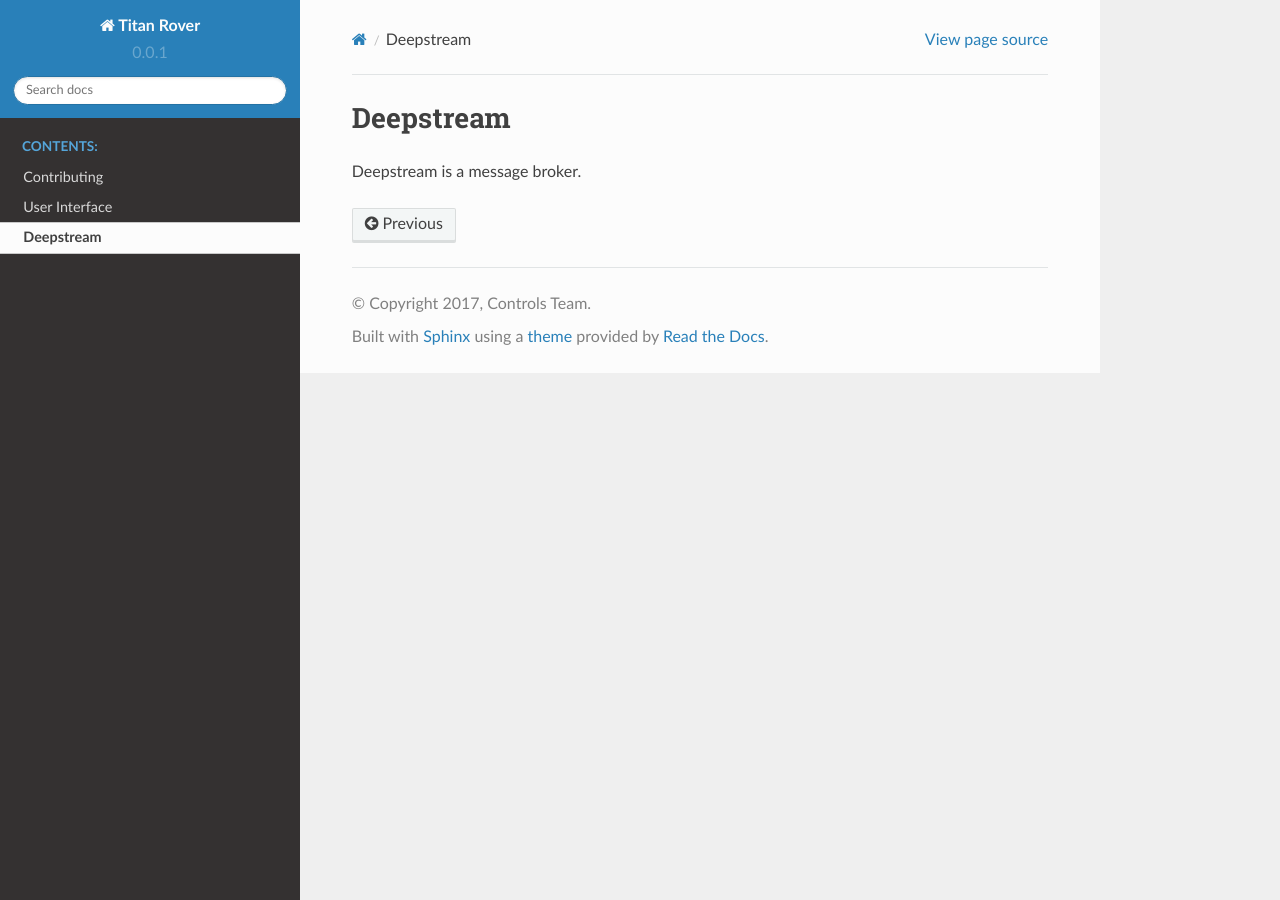
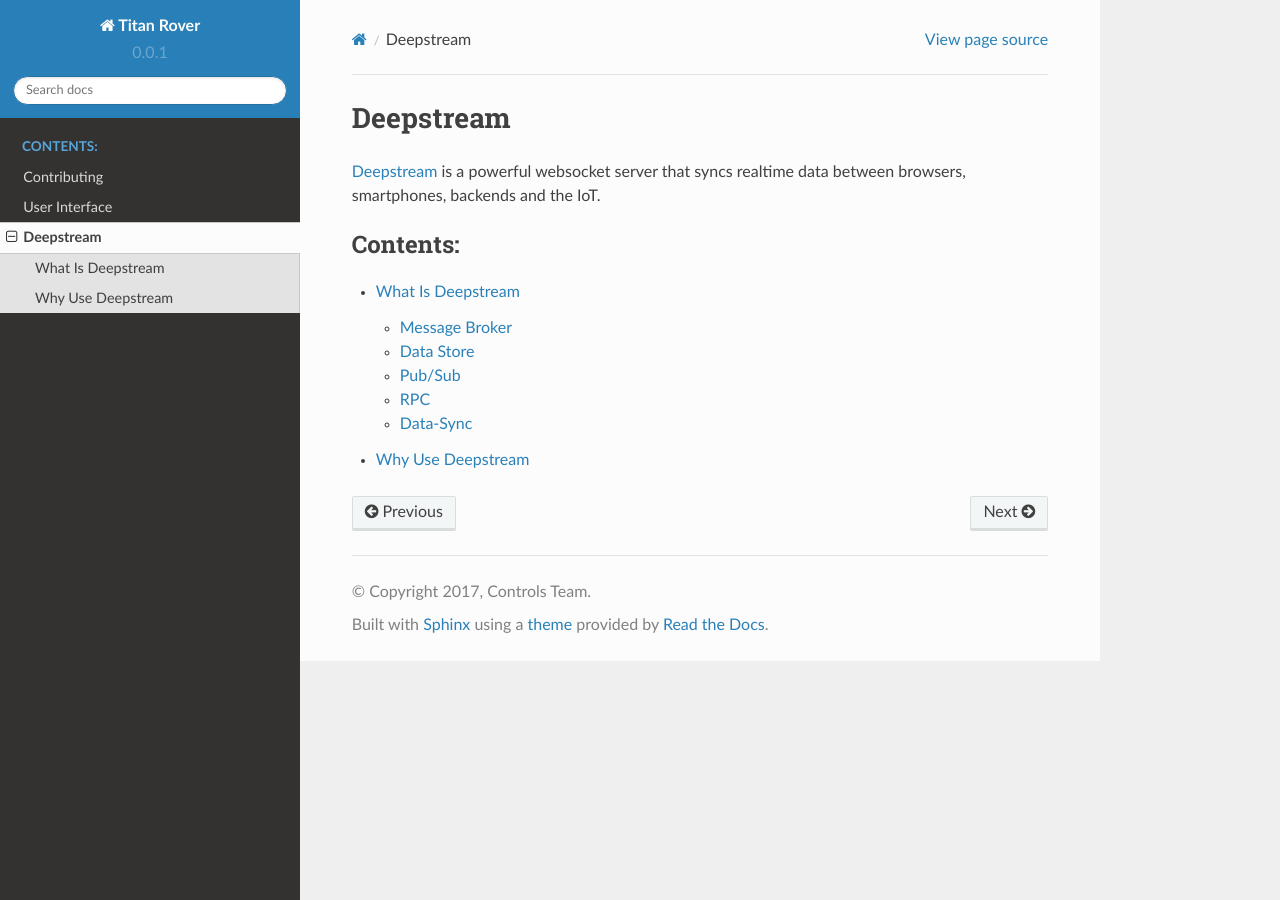
Before and after one commit to CSUFTitanRover/TitanRover2018, a Sphinx documentation site: the page built from docs/source/deepstream/index.rst, in a window 1280 px wide. Built offline with Sphinx 7.4.7 and the Read the Docs theme 2.0.0, drawn with Linux system fonts in a browser that asks for light colours.

Commit message:
Update deepstream docs

```diff
--- a/docs/source/deepstream/index.rst
+++ b/docs/source/deepstream/index.rst
@@ -1,8 +1,12 @@
 Deepstream
 ==========
 
-Deepstream is a message broker.
+`Deepstream <https://deepstreamhub.com/open-source/>`_ is a powerful websocket
+server that syncs realtime data between browsers, smartphones, backends and the IoT.
 
 .. toctree::
   :maxdepth: 2
   :caption: Contents:
+
+  what-is-deepstream
+  use-case
--- /dev/null
+++ b/docs/source/deepstream/use-case.rst
@@ -0,0 +1,6 @@
+Why Use Deepstream
+==================
+
+As mentioned before, Deepstream can be considered a message broker and can deliver updates between different
+applications. With the rover having so many sensors reading data we need a way to access that data and Deepstream
+can allow us to access said data.
```
Also changed, not shown: docs/source/deepstream/what-is-deepstream.rst (added, +38 -0 lines), docs/source/img/message-broker-example-diagram.gif (added).
